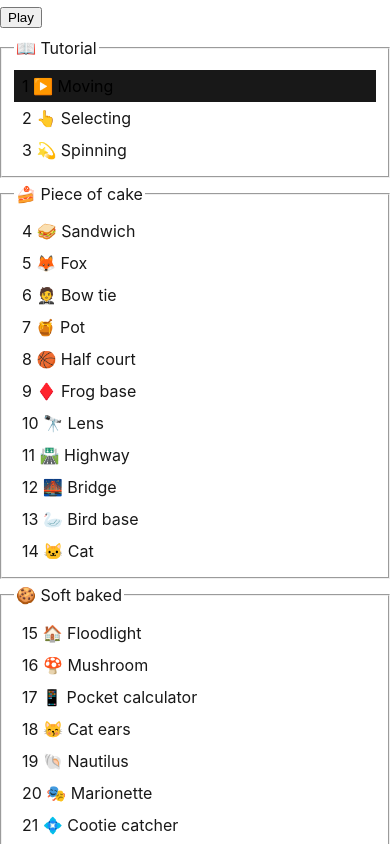
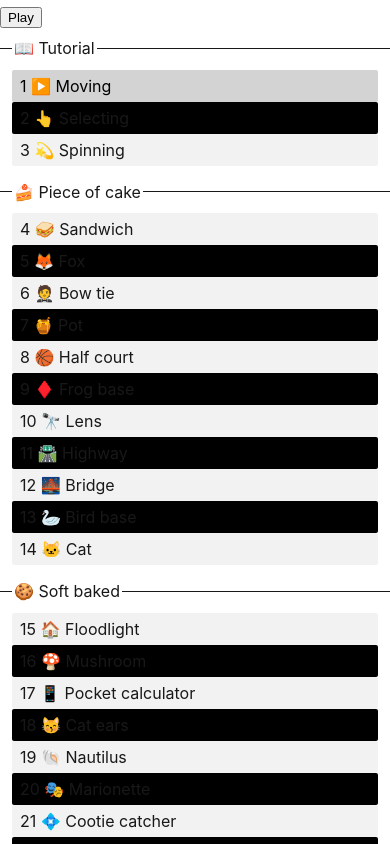
Before and after one commit to evashort/bead-puzzle, a Vue app: page / in a window 390 px wide. Built offline with nearby package versions, Linux system fonts and the light colour scheme.

Commit message:
color radio buttons to make them feel responsive

```diff
--- a/src/components/Switcher.vue
+++ b/src/components/Switcher.vue
@@ -235,6 +235,12 @@ export default {
 .playing .sidebar {
   display: none;
 }
+fieldset {
+  border-width: 1px;
+  border-style: none;
+  border-top-style: solid;
+  border-color: var(--color-text);
+}
 .radioHolder {
   display: flex;
 }
@@ -244,14 +250,30 @@ export default {
 	margin: 0;
   width: 100%;
   margin-right: -100%;
+  border-radius: 2px;
 }
-.radioHolder input:checked {
+.radioHolder:nth-child(odd) input {
+  background-color: black;
+}
+.radioHolder:nth-child(even) input {
+  background-color: var(--color-background-mute);
+}
+.radioHolder input:checked:not(:active) {
+  background-color: lightgray;
+}
+.radioHolder input:focus:checked:not(:active) {
   background-color: var(--color-text);
+}
+.radioHolder input:focus:not(:checked) {
+  border: solid var(--color-text);
+}
+.radioHolder input:active {
+  border: solid var(--color-text);
 }
 .radioHolder label {
   padding: 0 0.5rem;
 }
-.radioHolder input:checked+label {
+.radioHolder input:checked:not(:active)+label {
   color: black;
 }
 .levels {
```
